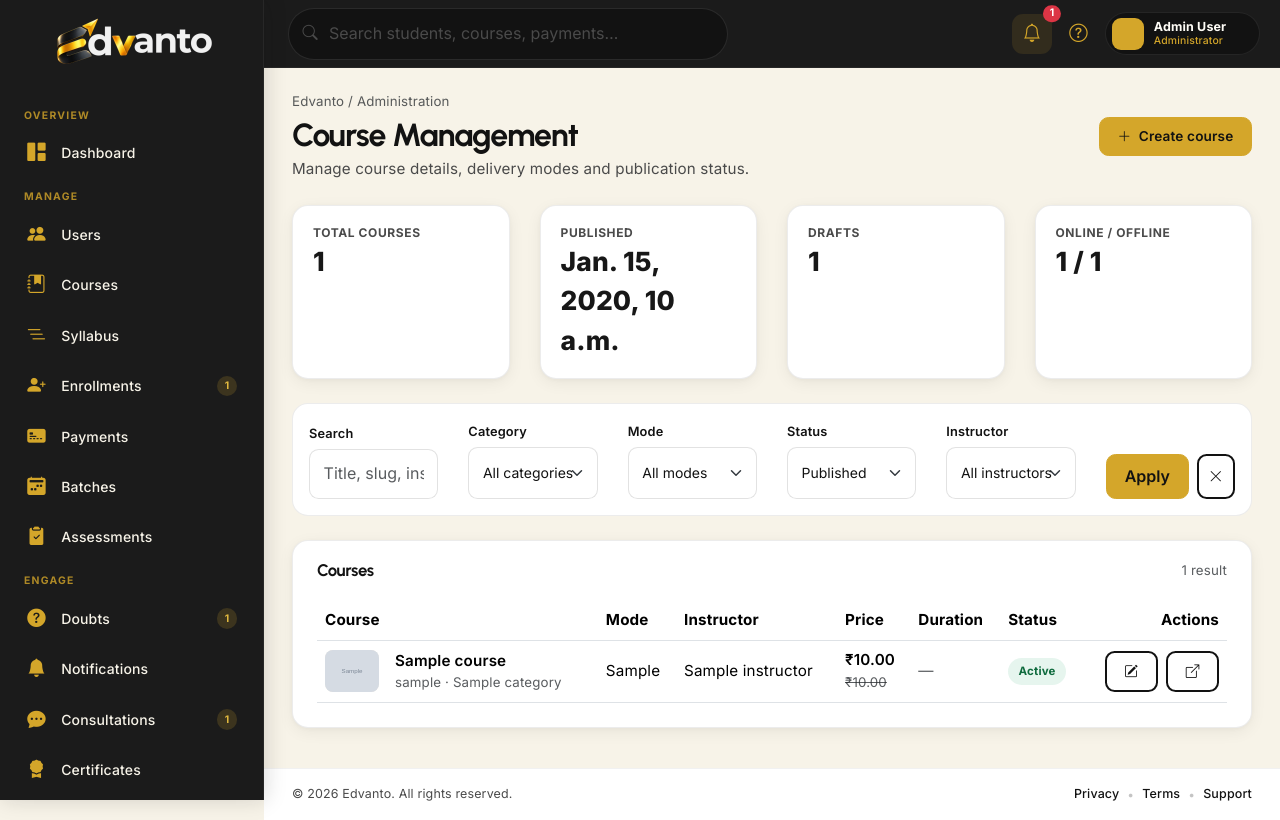
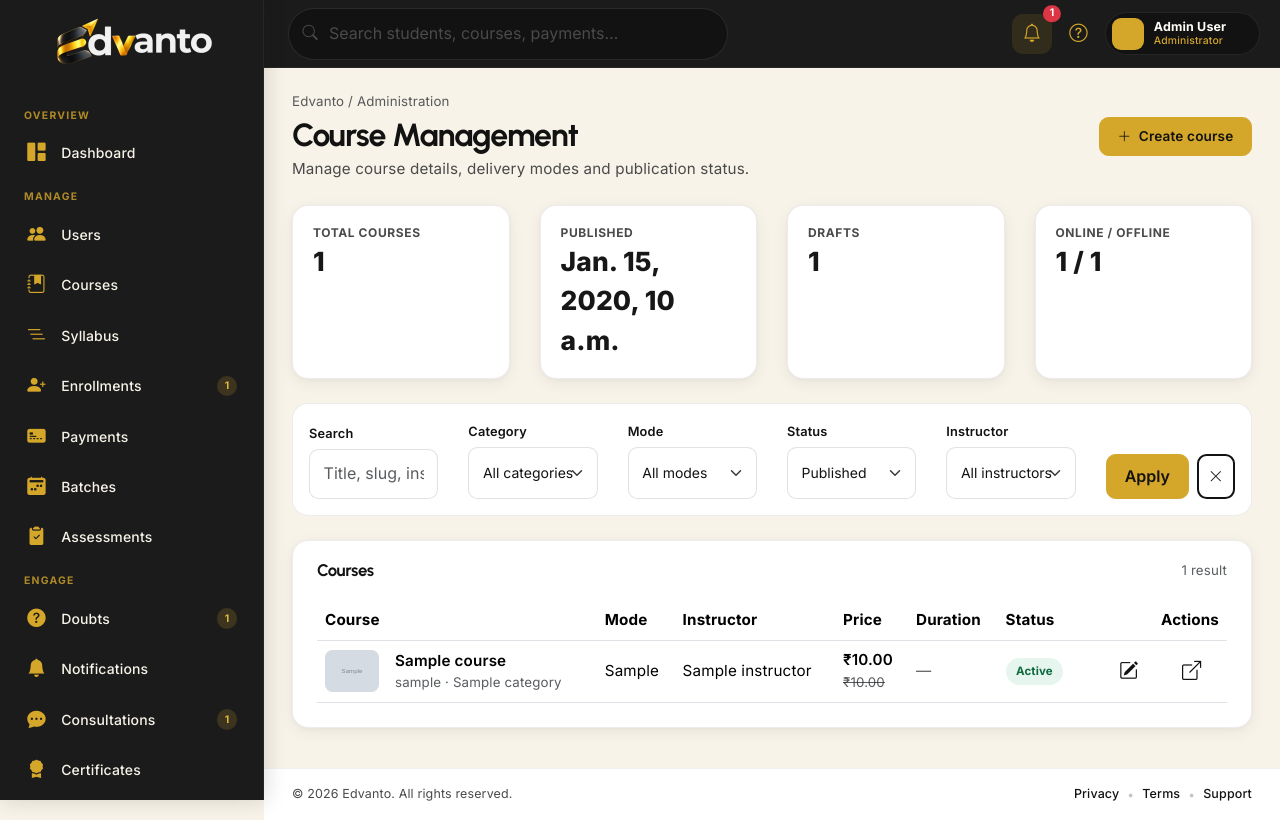
Before and after one commit to FoxDalePvtLtd/Edavanto2026, a Django app: template admin_panel/templates/courses/dashboard.html in a window 1280 px wide. Run offline with Django 5.2, Linux system fonts and the light colour scheme; tables that the repository leaves empty hold one stand-in row (values such as "Sample post"); the template is opened without the code that fills it: values that come from a table or form of the project are taken from there, most other values are stand-ins (such as "Sample title", 1, 10 or a date in 2020); grey boxes marked "Sample" are stand-in pictures; parts of the project's set-up code (start-up, migrations or seed data) failed here and were passed over.

Commit message:
admin-course page button style - nov 13

```diff
--- a/admin_panel/templates/courses/dashboard.html
+++ b/admin_panel/templates/courses/dashboard.html
@@ -370,8 +370,9 @@
           href="{% url 'admin_panel:course_form' course_id=course.pk %}"
           title="Edit course"
           aria-label="Edit {{ course.title }}"
+          style="border: none;"
         >
-          <i class="bi bi-pencil-square"></i>
+          <i class="bi bi-pencil-square" style="font-size: 1.2rem;"></i>
         </a>
 
         {% if course.status == 'published' %}
@@ -382,8 +383,9 @@
             rel="noopener"
             title="View public course"
             aria-label="View public course {{ course.title }}"
+            style="border:none;"
           >
-            <i class="bi bi-box-arrow-up-right"></i>
+            <i class="bi bi-box-arrow-up-right" style="font-size: 1.2rem;"></i>
           </a>
         {% endif %}
       </td>
```
